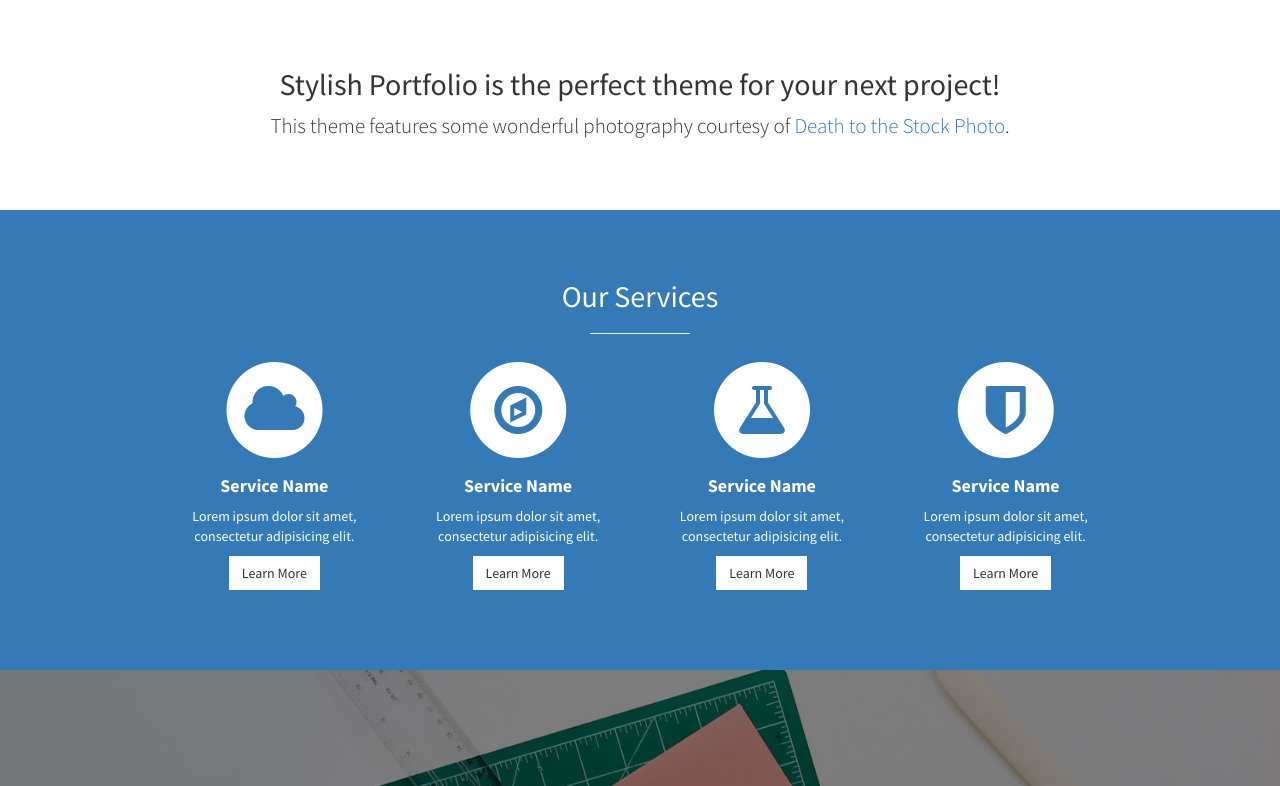
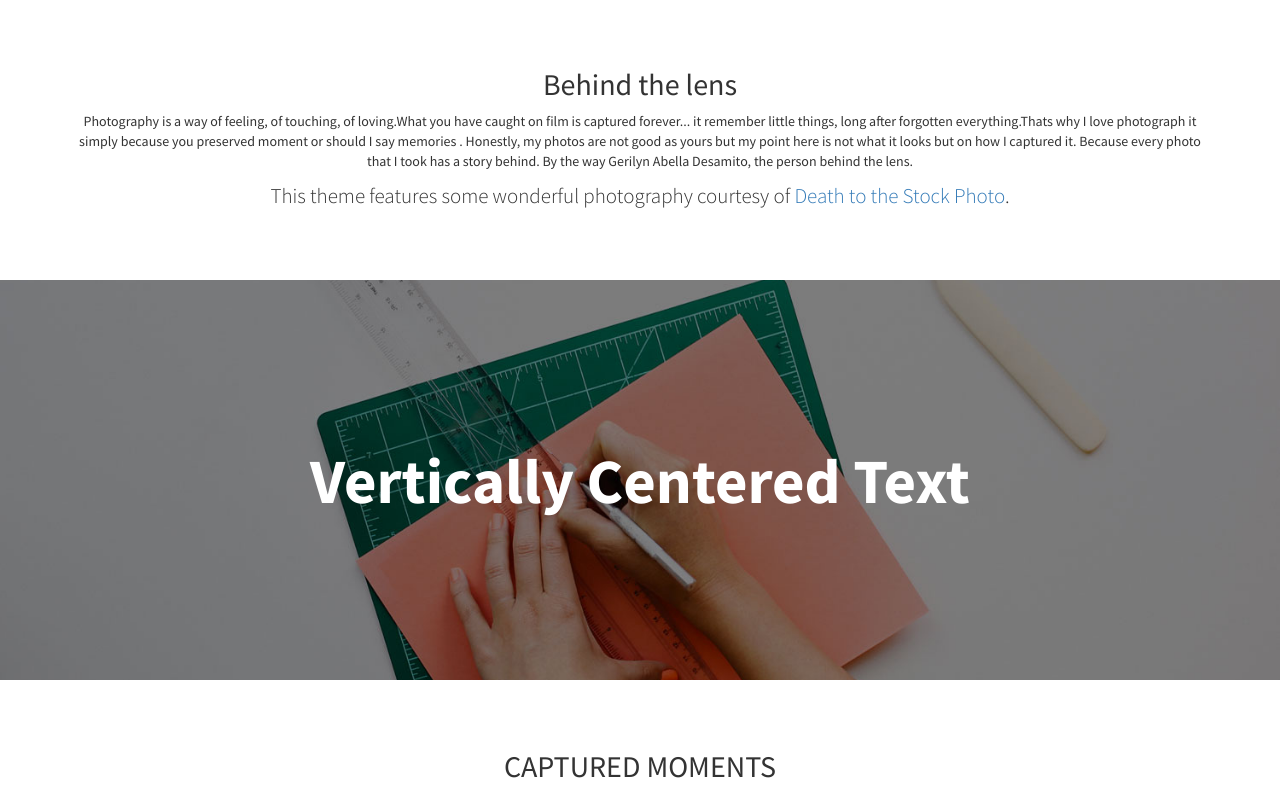
Before and after one commit to gerilyndesamito/casual.github.io, a plain HTML site: page index.html in a window 1280 px wide. Shown: the part 802-1588 px from the top of the page. Drawn offline with Linux system fonts and the light colour scheme.

Commit message:
Update index.html

```diff
--- a/index.html
+++ b/index.html
@@ -61,8 +61,8 @@
     <!-- Header -->
     <header id="top" class="header">
         <div class="text-vertical-center">
-            <h1>PHOTOGRAPHY</h1>
-            <h3>Free Bootstrap Themes &amp; Templates</h3>
+            <h1>Life Through Lens</h1>
+            <h3>geEPHOTOGRAPHY</h3>
             <br>
             <a href="#about" class="btn btn-dark btn-lg">Find Out More</a>
         </div>
@@ -73,7 +73,8 @@
         <div class="container">
             <div class="row">
                 <div class="col-lg-12 text-center">
-                    <h2>Stylish Portfolio is the perfect theme for your next project!</h2>
+                    <h2>Behind the lens</h2>
+                    <p>Photography is a way of feeling, of touching, of loving.What you have caught on film is captured forever... it remember little things, long after forgotten everything.Thats  why I love photograph it simply because you preserved moment or should I say memories . Honestly, my photos are not good as yours but my point here is not what it looks but on how I captured it. Because every photo that I took has a story behind. By the way Gerilyn Abella Desamito, the person behind the lens.</p>
                     <p class="lead">This theme features some wonderful photography courtesy of <a target="_blank" href="http://join.deathtothestockphoto.com/">Death to the Stock Photo</a>.</p>
                 </div>
             </div>
@@ -82,76 +83,6 @@
         <!-- /.container -->
     </section>
 
-    <!-- Services -->
-    <!-- The circle icons use Font Awesome's stacked icon classes. For more information, visit http://fontawesome.io/examples/ -->
-    <section id="services" class="services bg-primary">
-        <div class="container">
-            <div class="row text-center">
-                <div class="col-lg-10 col-lg-offset-1">
-                    <h2>Our Services</h2>
-                    <hr class="small">
-                    <div class="row">
-                        <div class="col-md-3 col-sm-6">
-                            <div class="service-item">
-                                <span class="fa-stack fa-4x">
-                                <i class="fa fa-circle fa-stack-2x"></i>
-                                <i class="fa fa-cloud fa-stack-1x text-primary"></i>
-                            </span>
-                                <h4>
-                                    <strong>Service Name</strong>
-                                </h4>
-                                <p>Lorem ipsum dolor sit amet, consectetur adipisicing elit.</p>
-                                <a href="#" class="btn btn-light">Learn More</a>
-                            </div>
-                        </div>
-                        <div class="col-md-3 col-sm-6">
-                            <div class="service-item">
-                                <span class="fa-stack fa-4x">
-                                <i class="fa fa-circle fa-stack-2x"></i>
-                                <i class="fa fa-compass fa-stack-1x text-primary"></i>
-                            </span>
-                                <h4>
-                                    <strong>Service Name</strong>
-                                </h4>
-                                <p>Lorem ipsum dolor sit amet, consectetur adipisicing elit.</p>
-                                <a href="#" class="btn btn-light">Learn More</a>
-                            </div>
-                        </div>
-                        <div class="col-md-3 col-sm-6">
-                            <div class="service-item">
-                                <span class="fa-stack fa-4x">
-                                <i class="fa fa-circle fa-stack-2x"></i>
-                                <i class="fa fa-flask fa-stack-1x text-primary"></i>
-                            </span>
-                                <h4>
-                                    <strong>Service Name</strong>
-                                </h4>
-                                <p>Lorem ipsum dolor sit amet, consectetur adipisicing elit.</p>
-                                <a href="#" class="btn btn-light">Learn More</a>
-                            </div>
-                        </div>
-                        <div class="col-md-3 col-sm-6">
-                            <div class="service-item">
-                                <span class="fa-stack fa-4x">
-                                <i class="fa fa-circle fa-stack-2x"></i>
-                                <i class="fa fa-shield fa-stack-1x text-primary"></i>
-                            </span>
-                                <h4>
-                                    <strong>Service Name</strong>
-                                </h4>
-                                <p>Lorem ipsum dolor sit amet, consectetur adipisicing elit.</p>
-                                <a href="#" class="btn btn-light">Learn More</a>
-                            </div>
-                        </div>
-                    </div>
-                    <!-- /.row (nested) -->
-                </div>
-                <!-- /.col-lg-10 -->
-            </div>
-            <!-- /.row -->
-        </div>
-        <!-- /.container -->
-    </section>
 
     <!-- Callout -->
     <aside class="callout">
@@ -165,7 +96,7 @@
         <div class="container">
             <div class="row">
                 <div class="col-lg-10 col-lg-offset-1 text-center">
-                    <h2>Our Work</h2>
+                    <h2>CAPTURED MOMENTS</h2>
                     <hr class="small">
                     <div class="row">
                         <div class="col-md-6">
```
